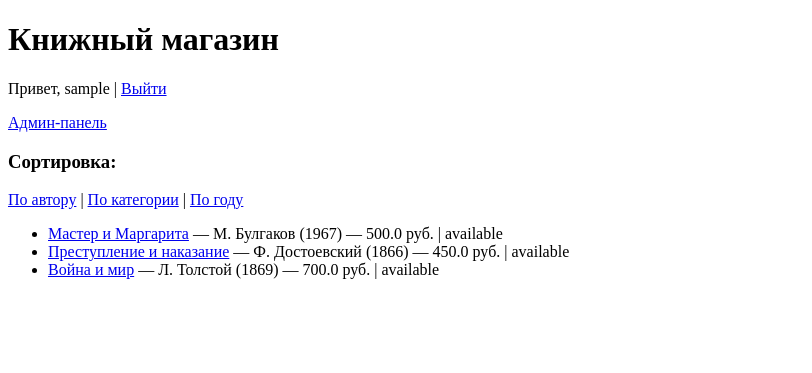
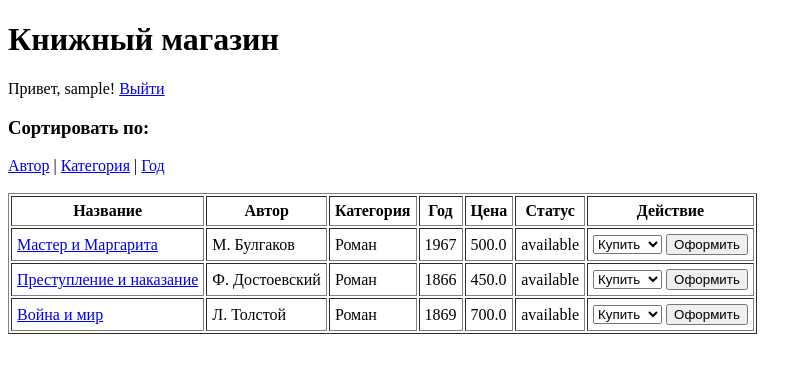
Before and after one commit to MaXDazzle/-book_store, a Flask app: page / in a window 1280 px wide. Shown: the top 373 px of the page, without its empty margins (0-812 px from the left). Run offline with Flask 3, Linux system fonts and the light colour scheme; the visitor is signed in with stand-in values (Sample User, id 1); data comes from the database, SQL or seed files in the repository.

Commit message:
Update index.html

```diff
--- a/templates/index.html
+++ b/templates/index.html
@@ -8,26 +8,61 @@
     <h1>Книжный магазин</h1>
 
     {% if 'username' in session %}
-        <p>Привет, {{ session.username }} | <a href="{{ url_for('logout') }}">Выйти</a></p>
-        {% if session.role == 'admin' %}
-            <p><a href="{{ url_for('admin') }}">Админ-панель</a></p>
-        {% endif %}
+        <p>Привет, {{ session['username'] }}! <a href="{{ url_for('logout') }}">Выйти</a></p>
     {% else %}
-        <p><a href="{{ url_for('login') }}">Войти</a> | <a href="{{ url_for('register') }}">Регистрация</a></p>
+        <p><a href="{{ url_for('login') }}">Вход</a> | <a href="{{ url_for('register') }}">Регистрация</a></p>
     {% endif %}
 
-    <h3>Сортировка:</h3>
-    <a href="{{ url_for('index', sort='author') }}">По автору</a> |
-    <a href="{{ url_for('index', sort='category') }}">По категории</a> |
-    <a href="{{ url_for('index', sort='year') }}">По году</a>
+    <h3>Сортировать по:</h3>
+    <a href="{{ url_for('index', sort='author') }}">Автор</a> |
+    <a href="{{ url_for('index', sort='category') }}">Категория</a> |
+    <a href="{{ url_for('index', sort='year') }}">Год</a>
+    <br><br>
 
-    <ul>
-    {% for book in books %}
-        <li>
-            <a href="{{ url_for('book', book_id=book[0]) }}">{{ book[1] }}</a> — {{ book[2] }} ({{ book[4] }})
-            — {{ book[5] }} руб. | {{ book[6] }}
-        </li>
-    {% endfor %}
-    </ul>
+    <table border="1" cellpadding="5">
+        <tr>
+            <th>Название</th>
+            <th>Автор</th>
+            <th>Категория</th>
+            <th>Год</th>
+            <th>Цена</th>
+            <th>Статус</th>
+            <th>Действие</th>
+        </tr>
+        {% for book in books %}
+        <tr>
+            <td><a href="{{ url_for('book', book_id=book[0]) }}">{{ book[1] }}</a></td>
+            <td>{{ book[2] }}</td>
+            <td>{{ book[3] }}</td>
+            <td>{{ book[4] }}</td>
+            <td>{{ book[5] }}</td>
+            <td>{{ book[6] }}</td>
+            <td>
+                {% if 'username' in session %}
+                    <form action="{{ url_for('order', book_id=book[0]) }}" method="post">
+                        <select name="type" onchange="togglePeriod(this, {{ book[0] }})">
+                            <option value="buy">Купить</option>
+                            <option value="rent">Аренда</option>
+                        </select>
+                        <select name="period" id="period-{{ book[0] }}" style="display:none;">
+                            <option value="14">2 недели</option>
+                            <option value="30">1 месяц</option>
+                            <option value="90">3 месяца</option>
+                        </select>
+                        <button type="submit">Оформить</button>
+                    </form>
+                {% else %}
+                    <a href="{{ url_for('login') }}">Войдите</a>
+                {% endif %}
+            </td>
+        </tr>
+        {% endfor %}
+    </table>
+
+    <script>
+    function togglePeriod(select, id) {
+        document.getElementById('period-' + id).style.display = select.value === 'rent' ? 'inline' : 'none';
+    }
+    </script>
 </body>
 </html>
```
